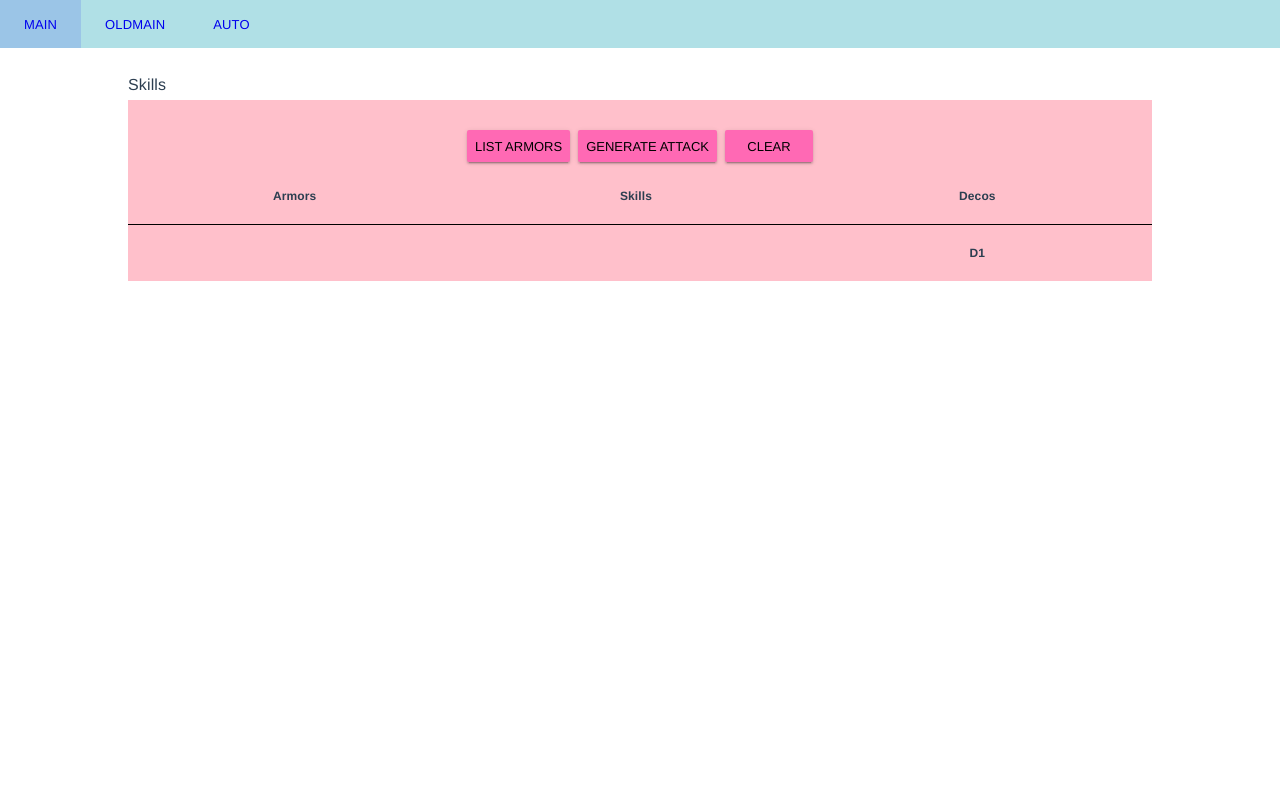
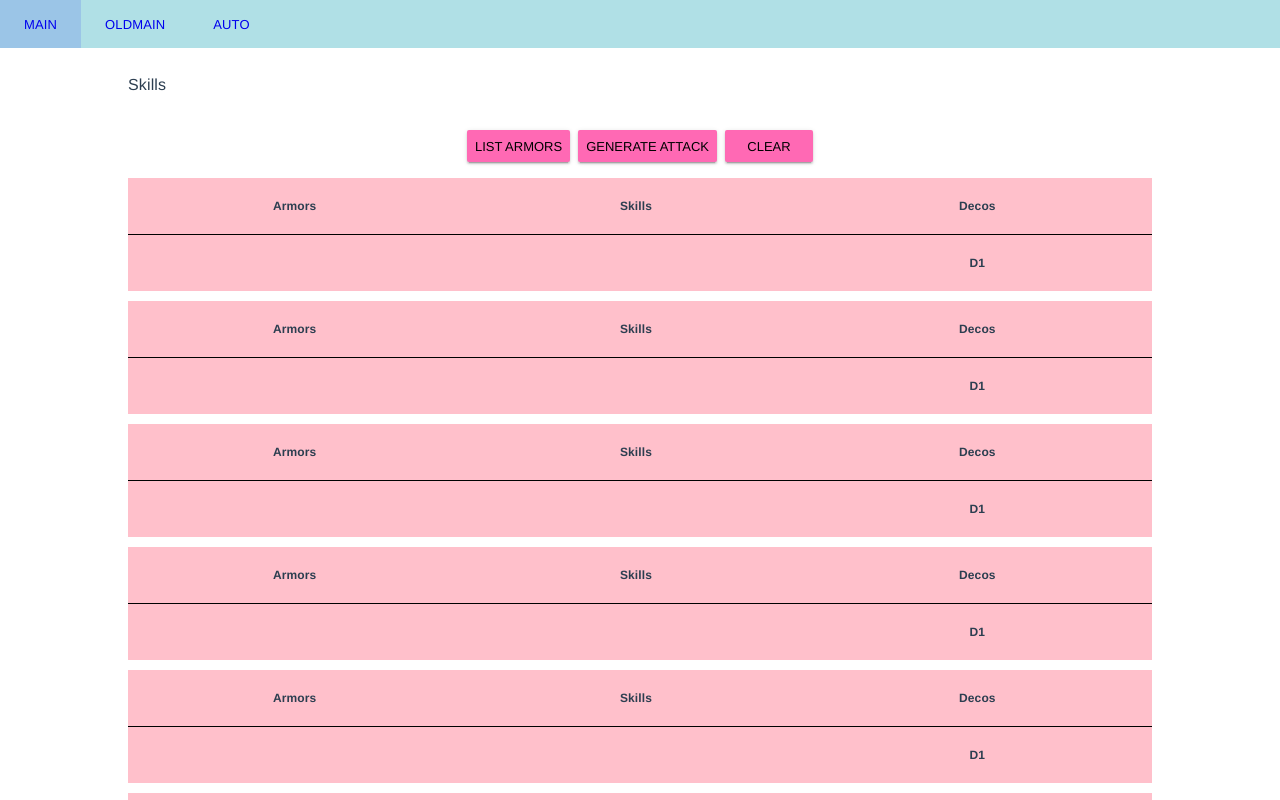
Before and after one commit to ShangYiYang/monhun, a Vue app: page /#/gen in a window 1280 px wide. Shown: the top 800 px of the page. Built offline with nearby package versions, Linux system fonts and the light colour scheme.

Commit message:
Changed seperation of tables. Added synchronized filling of tables.

```diff
--- a/src/components/AutoGen.vue
+++ b/src/components/AutoGen.vue
@@ -1,12 +1,14 @@
 <template>
   <div id="content">
+    <div id="options">
       <md-autocomplete v-model="modelInit" :md-options="skills" :md-open-on-focus="false" id="searchBar">
         <label>Skills</label>
       </md-autocomplete>
       <md-button class="md-dense md-raised md-primary" v-on:click="listArmors">List Armors</md-button>
       <md-button class="md-dense md-raised md-primary" v-on:click="addArmor('Attack')">Generate Attack</md-button>
       <md-button class="md-dense md-raised md-primary" v-on:click="clearData">Clear</md-button>
-    <md-content>
+    </div>
+    <div id="display" v-for="i in 10">
       <div class="md-layout">
         <div class="md-layout-item">
           <md-table>
@@ -39,7 +41,7 @@
           </md-table>
         </div>
       </div>
-    </md-content>
+    </div>
   </div>
 </template>
 
@@ -65,6 +67,33 @@
             {'Name': 'Eva 1', 'Skills': [{'SkillName': 'Evade', 'Level': 1}]},
             {'Name': 'Handi 1', 'Skills': [{'SkillName': 'Handicraft', 'Level': 1}]},
             {'Name': 'CritEye 1', 'Skills': [{'SkillName': 'Critical Eye', 'Level': 1}]}
+          ],
+          head: [
+            {'Name': 'Atk 1', 'Skills': [{'SkillName': 'Attack', 'Level': 1}]},
+            {'Name': 'Atk 2', 'Skills': [{'SkillName': 'Attack', 'Level': 2}]},
+            {'Name': 'Atk 3', 'Skills': [{'SkillName': 'Attack', 'Level': 3}]}
+          ],
+          chest: [
+            {'Name': 'Atk 1', 'Skills': [{'SkillName': 'Attack', 'Level': 1}]},
+            {'Name': 'Atk 2', 'Skills': [{'SkillName': 'Attack', 'Level': 2}]},
+            {'Name': 'Atk 3', 'Skills': [{'SkillName': 'Attack', 'Level': 3}]}
+          ],
+          legs: [
+            {'Name': 'Def 1', 'Skills': [{'SkillName': 'Defense', 'Level': 1}]},
+            {'Name': 'Eva 1', 'Skills': [{'SkillName': 'Evade', 'Level': 1}]},
+            {'Name': 'Handi 1', 'Skills': [{'SkillName': 'Handicraft', 'Level': 1}]},
+            {'Name': 'CritEye 1', 'Skills': [{'SkillName': 'Critical Eye', 'Level': 1}]}
+          ],
+          arms: [
+            {'Name': 'Def 1', 'Skills': [{'SkillName': 'Defense', 'Level': 1}]},
+            {'Name': 'Eva 1', 'Skills': [{'SkillName': 'Evade', 'Level': 1}]},
+            {'Name': 'Handi 1', 'Skills': [{'SkillName': 'Handicraft', 'Level': 1}]},
+            {'Name': 'CritEye 1', 'Skills': [{'SkillName': 'Critical Eye', 'Level': 1}]}
+          ],
+          waist: [
+            {'Name': 'Atk 1', 'Skills': [{'SkillName': 'Attack', 'Level': 1}]},
+            {'Name': 'Atk 2', 'Skills': [{'SkillName': 'Attack', 'Level': 2}]},
+            {'Name': 'Atk 3', 'Skills': [{'SkillName': 'Attack', 'Level': 3}]}
           ],
           generated: []
         }),
@@ -93,6 +122,11 @@
               var data = [temp.Name, temp.Skills[0].SkillName, temp.Skills[0].Level];
                 gen.push(data);
             }
+          },
+          genSets: function(skills) {
+            this.clearData();
+            var armorData = this.$data.armor;
+            var gen = this.$data.generated;
           }
       },
       beforeMount() {
@@ -105,7 +139,6 @@
   #content {
     margin: auto;
     width: 80%;
-    background-color: pink;
     text-align: center;
   }
 
@@ -125,4 +158,12 @@
     background-color: white;
   }
 
+  #options {
+    margin-bottom: 10px;
+  }
+
+  #display {
+    background-color: pink;
+    margin-bottom: 10px;
+  }
 </style>
```
Lines whose indentation alone changed are shown as unchanged.
